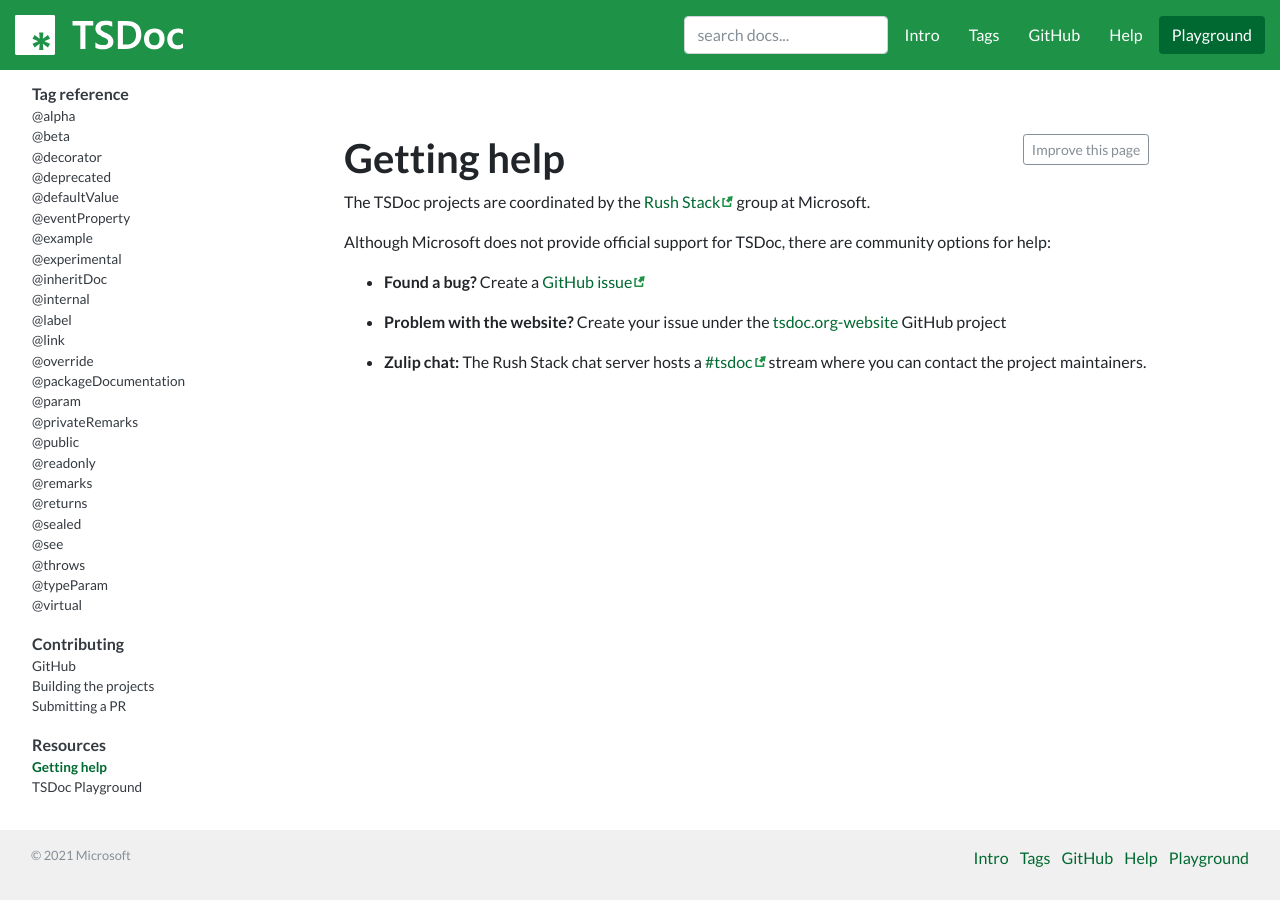
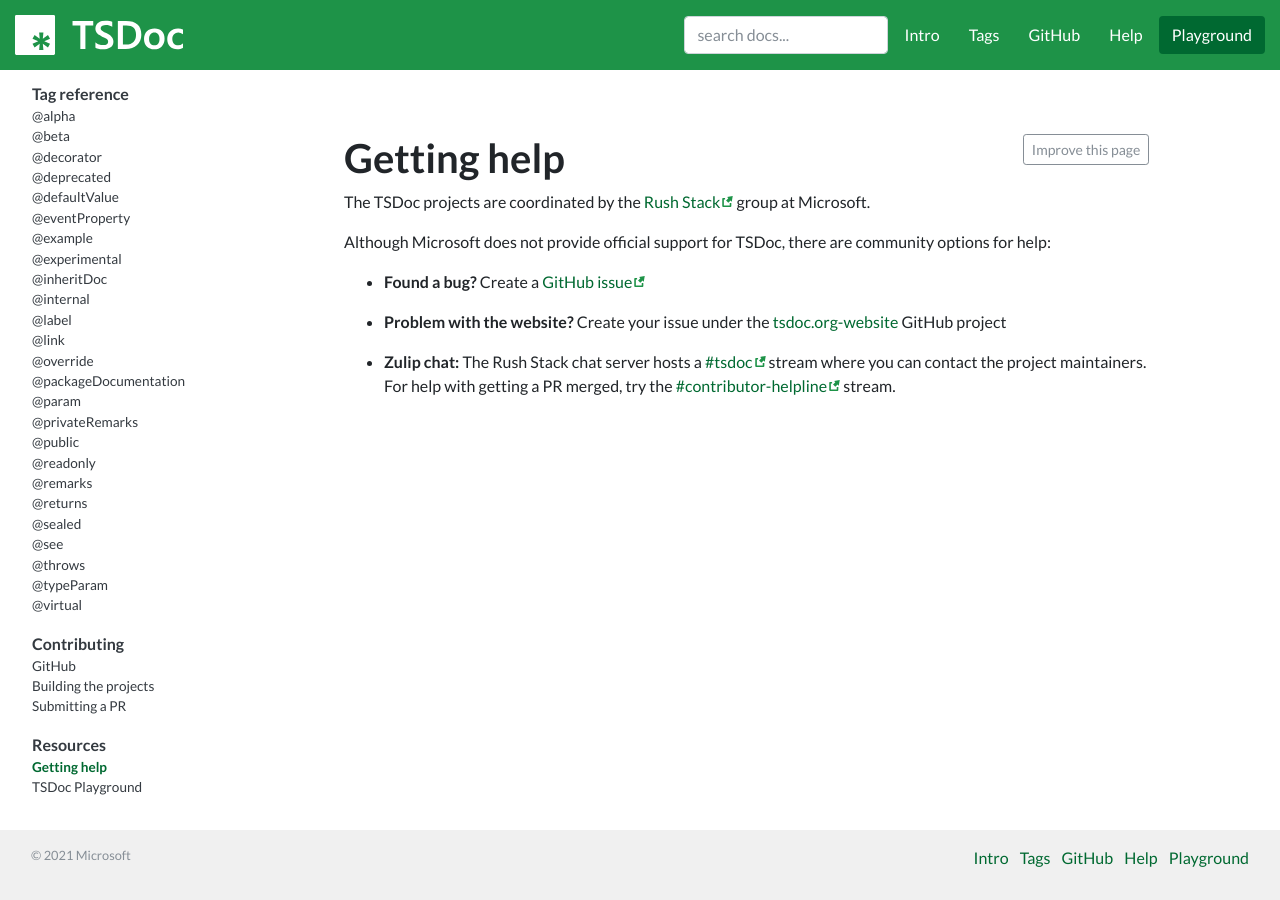
Before and after one commit to microsoft/tsdoc.org-website, a Jekyll site: the page built from pages/resources/help.md, in a window 1280 px wide. Built offline with Jekyll 4.4.1, drawn with Linux system fonts in a browser that asks for light colours; nearby versions of some CDN libraries; comment, search, counter and statistics services are not loaded.

Commit message:
Add #contributor-helpline

```diff
--- a/pages/resources/help.md
+++ b/pages/resources/help.md
@@ -14,4 +14,5 @@
   the [tsdoc.org-website](https://github.com/microsoft/tsdoc.org-website/issues) GitHub project
 
 - **Zulip chat:** The Rush Stack chat server hosts a [#tsdoc](https://rushstack.zulipchat.com/#narrow/stream/266672-tsdoc)
-  stream where you can contact the project maintainers.
+  stream where you can contact the project maintainers.  For help with getting a PR merged, try the
+  [#contributor-helpline](https://rushstack.zulipchat.com/#narrow/stream/279883-contributor-helpline) stream.
```
